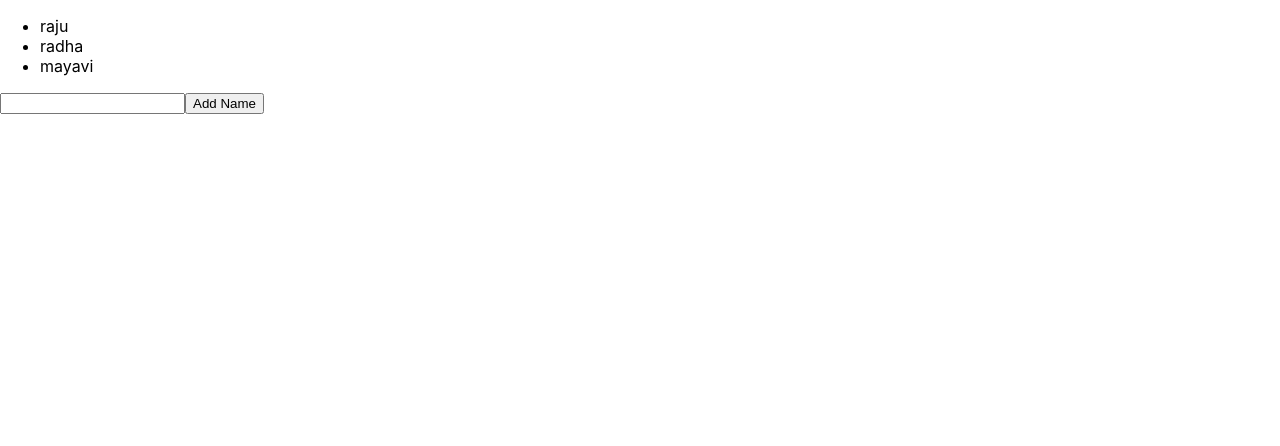
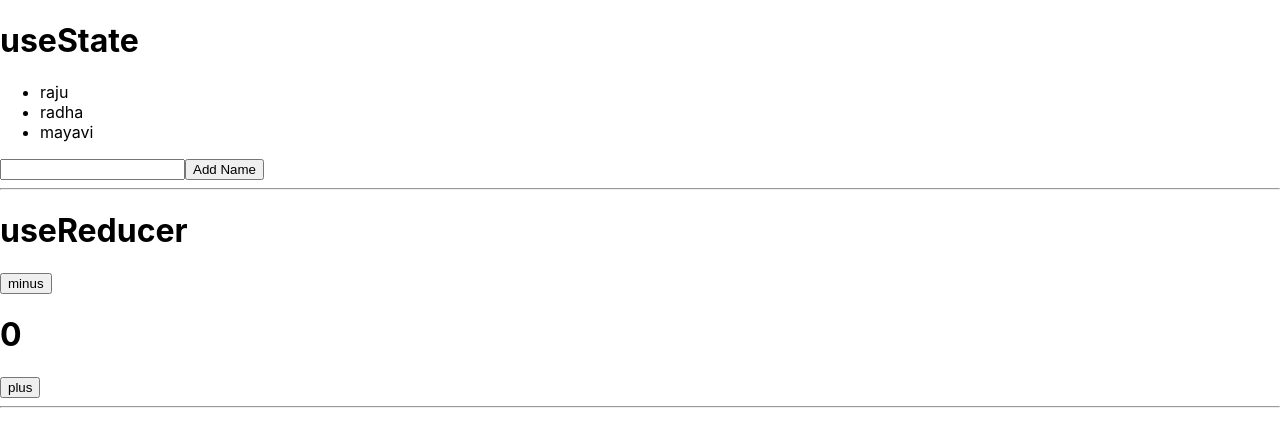
Before and after one commit to SHIHANSYED/react-hooks, a React (Create React App) app: page / in a window 1280 px wide. Shown: the top 446 px of the page. Built offline with nearby package versions, Linux system fonts and the light colour scheme.

Commit message:
usereducer

```diff
--- a/src/App.js
+++ b/src/App.js
@@ -1,12 +1,20 @@
 
 import './App.css';
-import Names from './useState';
+import { UseReducer } from './UseReducer';
+import UseState from './UseState';
 
 
 function App() {
 
 return(
- <Names/>
+  <div>
+    <UseState/>
+    <hr/>
+   <UseReducer/>
+   <hr/>
+
+  </div>
+
 
 )
 
--- /dev/null
+++ b/src/UseReducer.js
@@ -0,0 +1,31 @@
+import React, { useReducer } from 'react'
+
+const valueReducer=(state,action)=>{
+if(action=== 'increment'){
+    return state + 1 ;
+}else{
+    return state - 1 ;
+}
+
+}
+
+export const UseReducer = () => {
+
+ //same as usestate
+ //to manage state
+ //complex state management
+ //pattern same as Redux
+ //write reducer function outside the main function
+const [value,dispatch]=useReducer(valueReducer,0)
+//value=0 dispatch is action selecting function
+ //valueReducer is a function to update the state
+
+return (
+    <>
+    <h1>useReducer</h1>
+    <button onClick={()=>{dispatch('decrement')}}>minus</button>
+    <h1>{value}</h1>
+    <button  onClick={()=>{dispatch('increment')}}>plus</button>
+    </>
+  )
+}
--- a/src/useState.js
+++ b/src/useState.js
@@ -1,7 +1,7 @@
 
 import { useState } from 'react';
 
-function Names(){
+function UseState(){
     const[name,setName]=useState(["raju","radha","mayavi"])
     const[list,setList]=useState("")
     const addName=()=>{
@@ -9,6 +9,7 @@ function Names(){
     }
     return(
       <div>
+        <h1>useState</h1>
         <ul>
           {name.map((name)=>(
             <li>{name}</li>
@@ -20,4 +21,4 @@ function Names(){
     )
   }
 
-  export default Names;
+  export default UseState;
```
Also changed, not shown: src/useMemo.js (+10 -0 lines).
